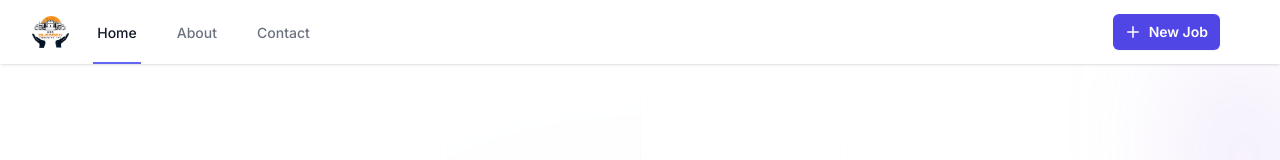
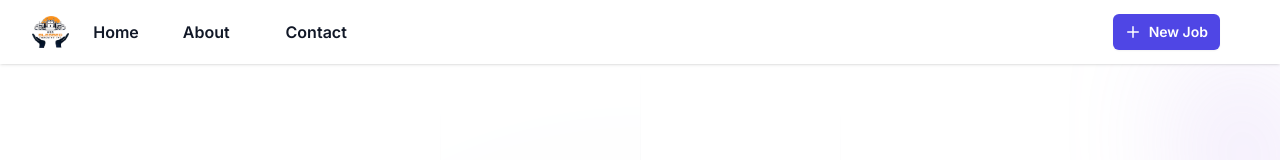
Before and after one commit to jsoto007/gia-trucking-web-app, a Next.js app: page / in a window 1280 px wide. Shown: the top 160 px of the page. Built offline with nearby package versions, Linux system fonts and the light colour scheme.

Commit message:
adds scrolling

```diff
--- a/package.json
+++ b/package.json
@@ -15,6 +15,7 @@
     "next": "14.1.0",
     "react": "^18",
     "react-dom": "^18",
+    "react-scroll": "^1.9.0",
     "sharp": "^0.33.2"
   },
   "devDependencies": {
--- a/src/app/about/About.js
+++ b/src/app/about/About.js
@@ -3,7 +3,7 @@ import React from "react";
 export default function About() {
 
   return(
-    <div className="bg-white mx-auto -mt-12 max-w-7xl px-6 sm:mt-0 lg:px-8 xl:-mt-8">
+    <div className="bg-white mx-auto -mt-12 max-w-7xl px-6 sm:mt-0 lg:px-8 xl:-mt-8" id="about">
       <div className="mx-auto max-w-2xl lg:mx-0 lg:max-w-none">
         <h2 className="text-3xl font-bold tracking-tight text-gray-900 sm:text-4xl">Our mission</h2>
         <div className="mt-6 flex flex-col gap-x-8 gap-y-20 lg:flex-row">
--- a/src/app/components/Contact.js
+++ b/src/app/components/Contact.js
@@ -3,7 +3,7 @@ import { BuildingOffice2Icon, EnvelopeIcon, PhoneIcon } from '@heroicons/react/2
 
 export default function Contact() {
   return (
-    <div className="relative isolate bg-white">
+    <div className="relative isolate bg-white" id="contact">
       <div className="mx-auto grid max-w-7xl grid-cols-1 lg:grid-cols-2">
         <div className="relative px-6 pb-20 pt-24 sm:pt-32 lg:static lg:px-8 lg:py-48">
           <div className="mx-auto max-w-xl lg:mx-0 lg:max-w-lg">
--- a/src/app/home/Hero.js
+++ b/src/app/home/Hero.js
@@ -13,7 +13,7 @@ export default function Example() {
   const [mobileMenuOpen, setMobileMenuOpen] = useState(false)
 
   return (
-    <div className="bg-white">
+    <div className="bg-white" id='home'>
       <NavBar />
       <header className="absolute inset-x-0 top-0 z-50">
         <Dialog as="div" className="lg:hidden" open={mobileMenuOpen} onClose={setMobileMenuOpen}>
--- a/src/app/home/NavBar.js
+++ b/src/app/home/NavBar.js
@@ -4,12 +4,20 @@ import { Bars3Icon, XMarkIcon } from '@heroicons/react/24/outline'
 import { PlusIcon } from '@heroicons/react/20/solid'
 import GiaLogoFinal from "../../../public/GiaLogoFinal.png"
 import Image from 'next/image'
+import { Link } from "react-scroll/modules"
 
 function classNames(...classes) {
   return classes.filter(Boolean).join(' ')
 }
 
 export default function NavBar() {
+
+  const navigation = [
+    { name: 'Home', to: "home" },
+    { name: 'About', to: "about" },
+    { name: 'Contact', to: "contact" },
+  ]
+
   return (
     <Disclosure as="nav" className="bg-white/95 shadow sticky top-0 z-50">
       {({ open }) => (
@@ -36,24 +44,20 @@ export default function NavBar() {
                   />
                 </div>
                 <div className="hidden md:ml-6 md:flex md:space-x-8">
-                  <a
-                    href="#"
-                    className="inline-flex items-center border-b-2 border-indigo-500 px-1 pt-1 text-sm font-medium text-gray-900"
-                  >
-                    Home
-                  </a>
-                  <a
-                    href="#"
-                    className="inline-flex items-center border-b-2 border-transparent px-1 pt-1 text-sm font-medium text-gray-500 hover:border-gray-300 hover:text-gray-700"
-                  >
-                    About
-                  </a>
-                  <a
-                    href="#"
-                    className="inline-flex items-center border-b-2 border-transparent px-1 pt-1 text-sm font-medium text-gray-500 hover:border-gray-300 hover:text-gray-700"
-                  >
-                    Contact
-                  </a>
+
+                    {navigation.map((item) => (
+                      <button
+                        key={item.name}
+                        className="-mx-3 block rounded-lg px-3 py-2 text-base font-semibold leading-7 text-gray-900 hover:bg-gray-50"
+                      >
+                        <Link to={item.to} smooth={true} duration={500} offset={40}>
+                          <ul>
+                            {item.name}
+                          </ul>
+                        </Link>
+                      </button>
+                    ))}
+
                 </div>
               </div>
               <div className="flex items-center">
```
Also changed, not shown: 1 other file (tests, documents, lock files or other folders).
